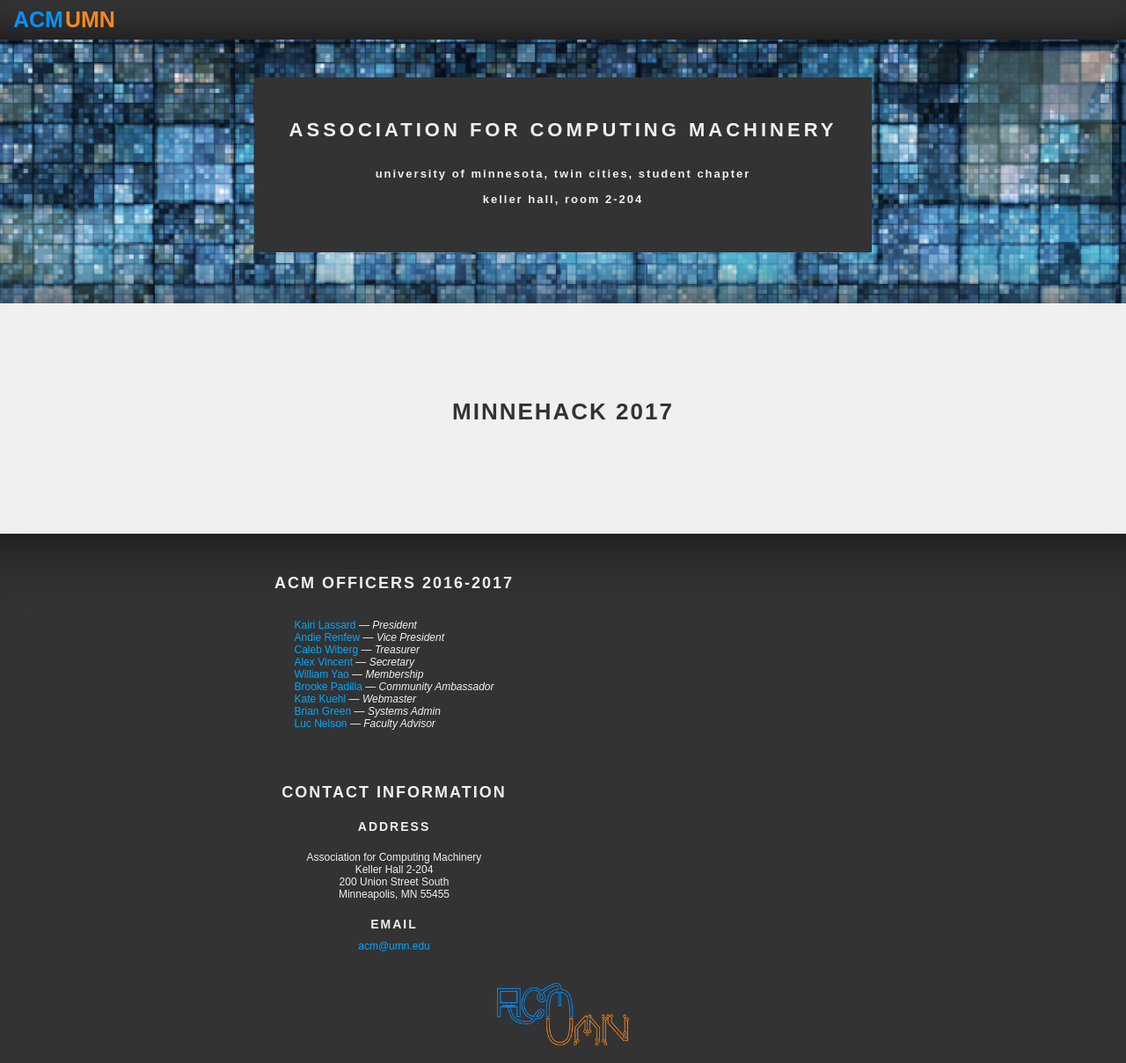
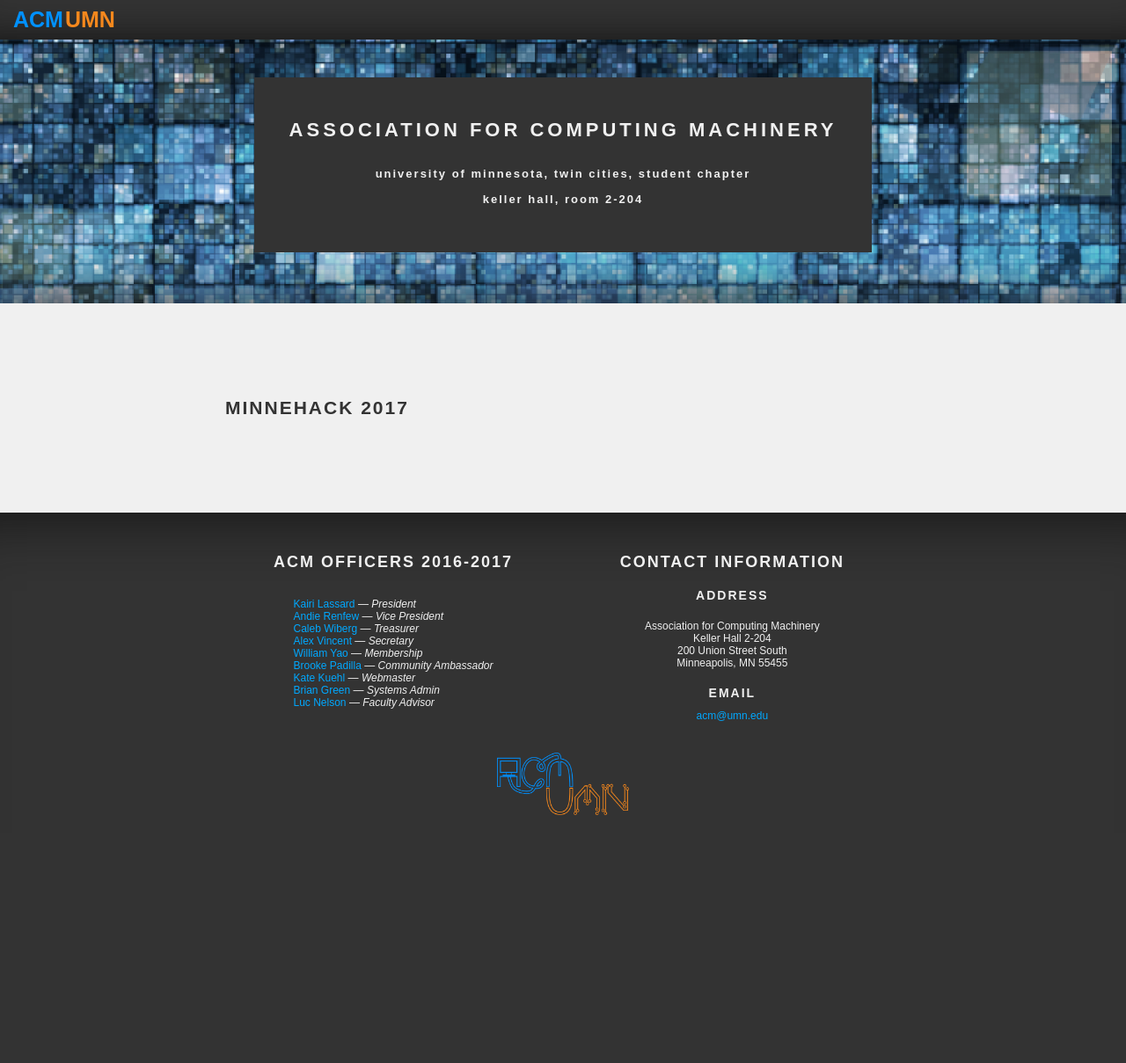
Before and after one commit to acmumn/acm-website, a Jekyll site: the page built from _events/minnehack-2017.md, in a window 1280 px wide and 1209 px high. Shown: the whole window at 88% size. Built offline with Jekyll 4.4.1, drawn with Linux system fonts in a browser that asks for light colours.

Commit message:
fix dumb footer bug...

```diff
--- a/_includes/metadata.html
+++ b/_includes/metadata.html
@@ -1,6 +1,6 @@
 <base href="{{ site.baseurl }}">
 <meta charset="utf-8">
-<meta http-equiv="X-UA-Compatible" content="IE-edge">
+<meta http-equiv="X-UA-Compatible" content="IE=edge">
 <meta name="viewport" content="width=device-width">
 <meta name="description" content="{{ site.description }}">
 
--- a/_layouts/default.html
+++ b/_layouts/default.html
@@ -6,10 +6,10 @@
 <html>
   {% include metadata.html %}
   {% include styles.html %}
-  {% include header.html %}
 
   <body>
     {% include navbar.html %}
+    {% include header.html %}
 
     <main>
       {{ content }}
--- a/_layouts/event.html
+++ b/_layouts/event.html
@@ -4,7 +4,7 @@
 
 <section id="description">
   <div class="content">
-    <h1>{{ page.title }}</h1>
+    <h2>{{ page.title }}</h2>
     {{ content }}
   </div>
 </section>
--- a/_sass/_footer.sass
+++ b/_sass/_footer.sass
@@ -7,7 +7,13 @@
 @media (min-width: $phone-breakpoint)
   %column
     box-sizing: border-box
-    width: $phone-breakpoint / 2
+    /* The -2px is here because without it, the design looked different
+       on the main page vs event pages, despite being the same code. The reason
+       was that the event pages weren't being minified, which resulted in the
+       whitespace _between_ tags changing the page.
+
+       Which is _not_ supposed to happen, but oh well. */
+    width: ($phone-breakpoint / 2) - 2px
     display: inline-block
     vertical-align: top
     padding: 0px ($column-gutter / 2)
```
